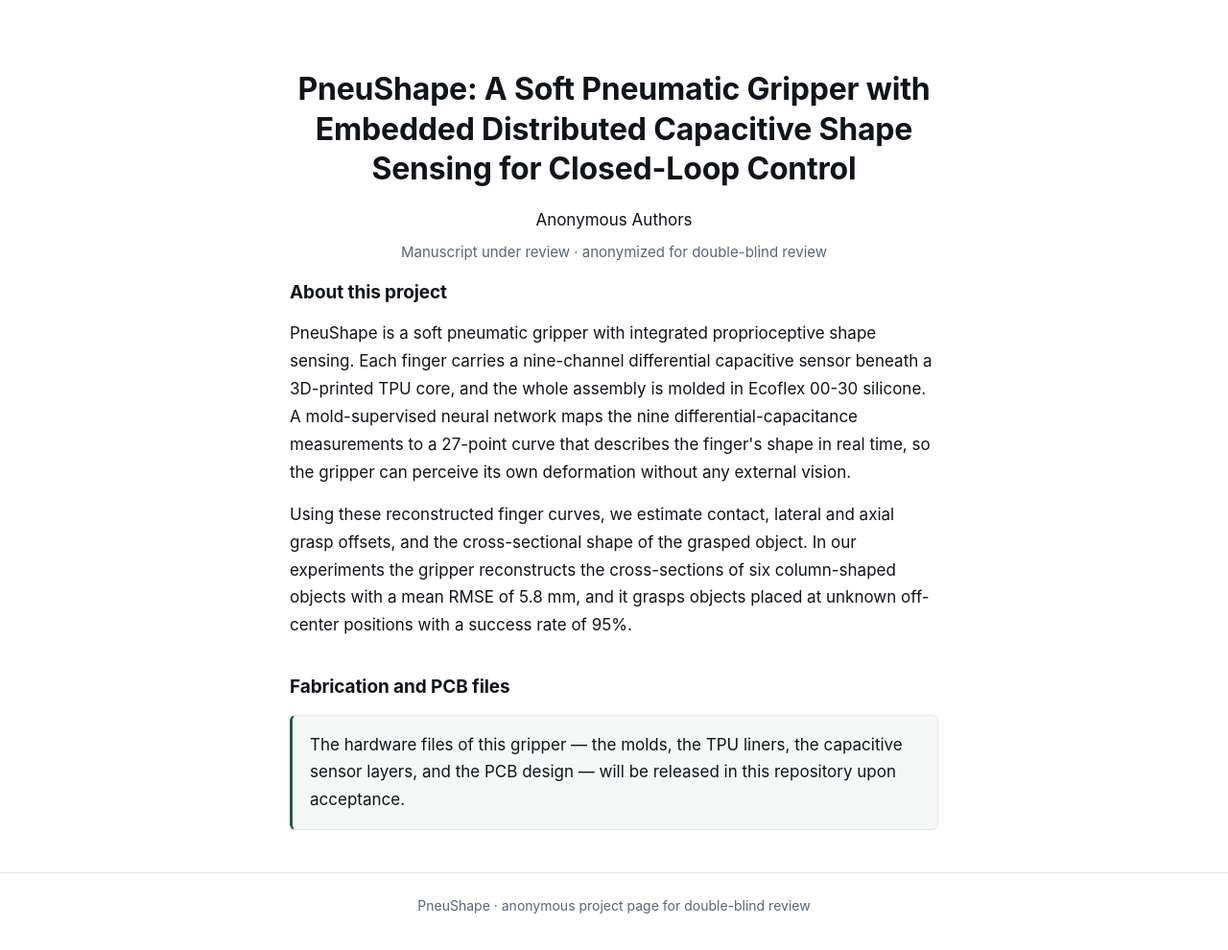
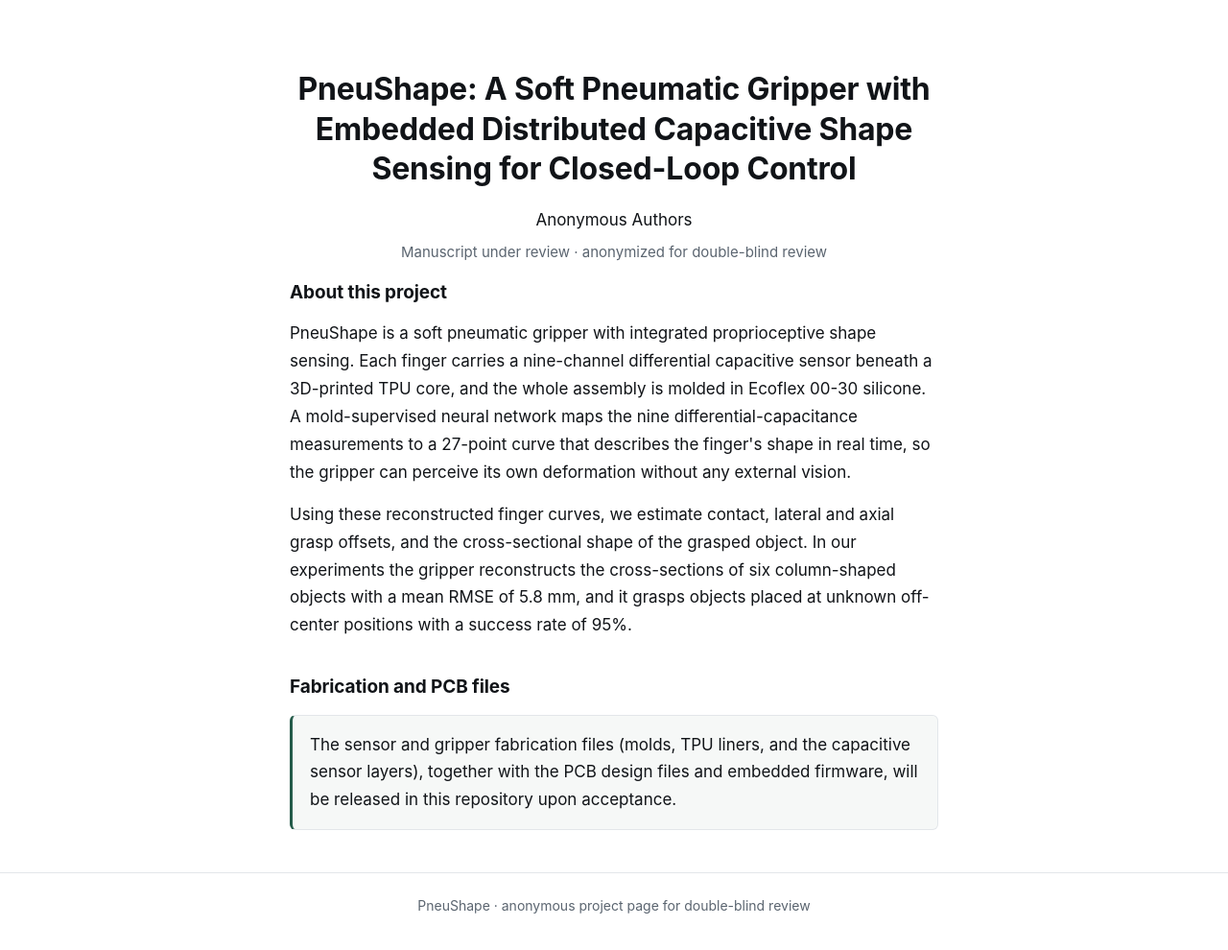
Before and after one commit to Anonymous0001375/PneuShape, a plain HTML site: page index.html in a window 1280 px wide. Shown: the whole page at 96% size. Drawn offline with Linux system fonts and the light colour scheme.

Commit message:
Update index.html

```diff
--- a/index.html
+++ b/index.html
@@ -95,8 +95,8 @@
   <h2>Fabrication and PCB files</h2>
   <div class="note">
     <p>
-      The hardware files of this gripper &mdash; the molds, the TPU liners, the capacitive sensor layers,
-      and the PCB design &mdash; will be released in this repository upon acceptance.
+      The sensor and gripper fabrication files (molds, TPU liners, and the capacitive sensor layers),
+      together with the PCB design files and embedded firmware, will be released in this repository upon acceptance.
     </p>
   </div>
 
```
